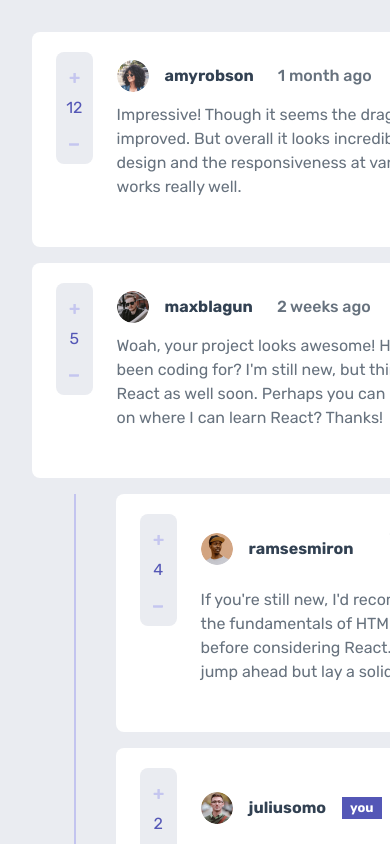
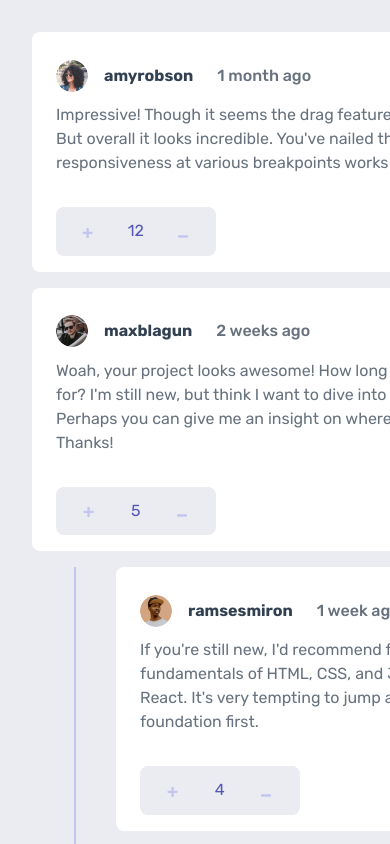
Before and after one commit to Sanjoymajee/interactive-comment-section, a React (Vite) app: page / in a window 390 px wide. Shown: the top 844 px of the page. Built offline with nearby package versions, Linux system fonts and the light colour scheme.

Commit message:
make it responsive

```diff
--- a/src/styles/Comment.css
+++ b/src/styles/Comment.css
@@ -2,6 +2,10 @@
 
 .comment_reply {
   margin-bottom: 1rem;
+}
+
+.comment_section {
+  min-width: 550px;
 }
 
 .delete_backdrop {
@@ -274,3 +278,71 @@ button:focus {
 button:hover {
   opacity: 0.5;
 }
+
+@media screen and (width <= 768px) {
+  .comment {
+    display: grid;
+    grid-template-columns: auto;
+    grid-template-rows: auto auto;
+    gap: 0;
+  }
+
+  .comment_content {
+    padding: 1.5rem 0 1.5rem 0;
+    grid-row-start: 1;
+  }
+
+  .comment_text {
+    width: 100%;
+  }
+
+  .comment_text p {
+    text-align: left;
+  }
+
+  .comment_text span {
+    display: flex;
+    flex-direction: column;
+    align-items: flex-start;
+  }
+
+  .comment_text span p button {
+    margin-left: 0;
+    margin-top: 0.5rem;
+  }
+
+  .comment_text span p {
+    margin: 0;
+    padding: 0;
+    font-size: 1rem;
+    color: var(--Grayish-Blue);
+    margin-top: 0.5rem;
+    margin-bottom: 0.5rem;
+    text-align: left;
+  }
+
+  .comment_text span p button {
+    background-color: transparent;
+    color: var(--Moderate-blue);
+    padding: 0;
+    margin: 0;
+    border: 0;
+    margin-left: 0.5rem;
+  }
+
+  .comment_text span p button:hover {
+    border: 0;
+    outline: none;
+    opacity: 0.5;
+  }
+
+  .reply_container {
+    margin: 0;
+    padding: 0;
+    width: calc(100% - 5.25rem);
+    padding-left: 2.5rem;
+    margin-top: 1rem;
+    margin-left: auto;
+    border-left: 2px solid var(--Light-grayish-blue);
+  }
+}
--- a/src/styles/Score.css
+++ b/src/styles/Score.css
@@ -24,3 +24,11 @@
 .score span {
   color: var(--Moderate-blue);
 }
+
+@media screen and (width < 768px) {
+  .score {
+    flex-direction: row;
+    width: 150px;
+    margin-top: 0;
+  }
+}
```
